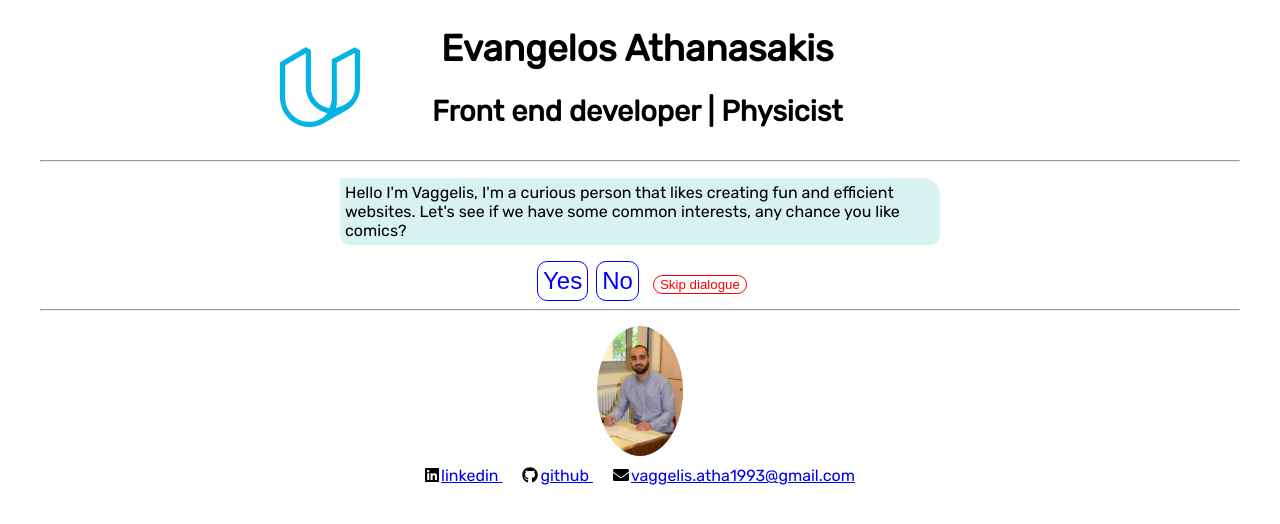
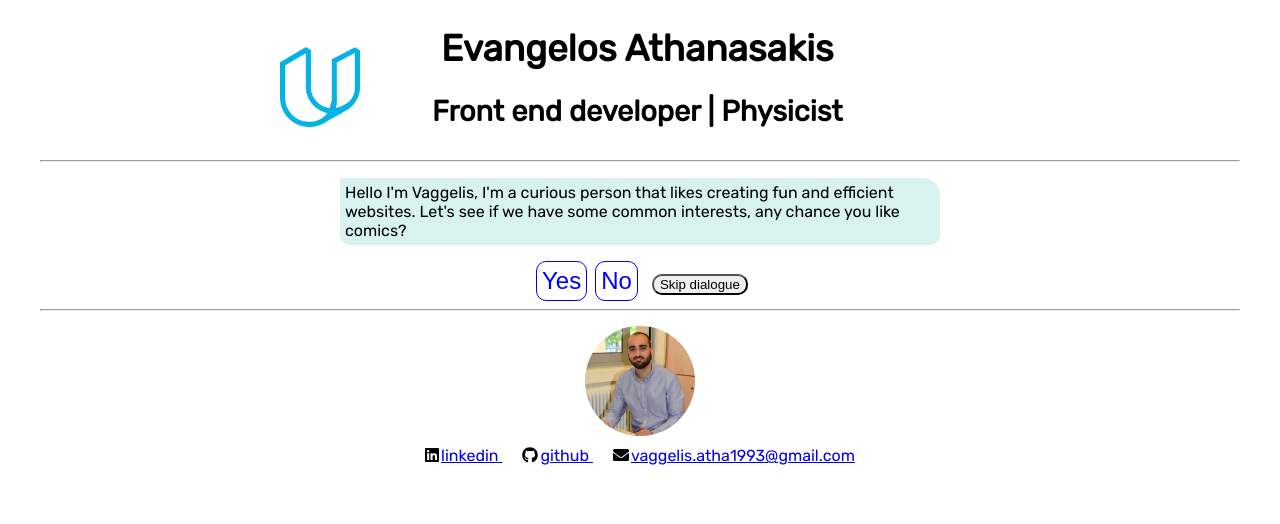
Before and after one commit to V-for-Vaggelis/portfolio, a React (Create React App) app: page / in a window 1280 px wide. Shown: the top 524 px of the page. Built offline with nearby package versions, Linux system fonts and the light colour scheme.

Commit message:
made my picture round

```diff
--- a/src/App.css
+++ b/src/App.css
@@ -60,7 +60,7 @@ header, footer {
 
 .my-photo {
   border-radius: 50%;
-  height: 130px;
+  height: 110px;
   margin-bottom: 10px;
   display: block;
   margin-left: auto;
@@ -130,9 +130,9 @@ header, footer {
 
 .skip-button {
   margin-left: 10px;
-  color: red;
-  background: white;
-  border: 1px solid red;
+  /* color: grey; */
+  /* background: white; */
+  /* border: 1px solid grey; */
   border-radius: 10px;
   cursor: pointer;
 }
--- a/src/App.js
+++ b/src/App.js
@@ -5,7 +5,7 @@ import { library } from '@fortawesome/fontawesome-svg-core'
 import { FontAwesomeIcon } from '@fortawesome/react-fontawesome'
 import { faEnvelope } from '@fortawesome/free-solid-svg-icons'
 import { faLinkedin, faGithub } from '@fortawesome/free-brands-svg-icons'
-import portrait from './graduation.JPG'
+import portrait from './graduation.png'
 import Dialogue from './components/Dialogue.js'
 import projects from './projects.json';
 import Project from './components/Project.js'
```
Also changed, not shown: src/graduation.JPG (deleted), src/graduation.png (added).
